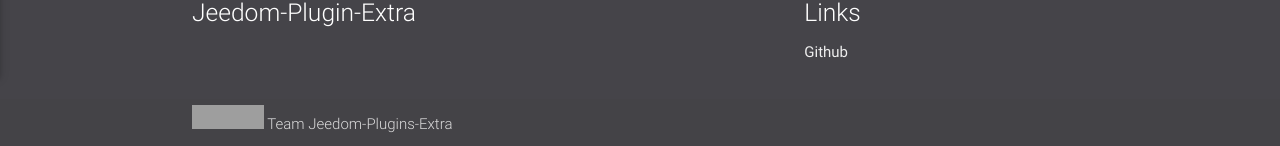
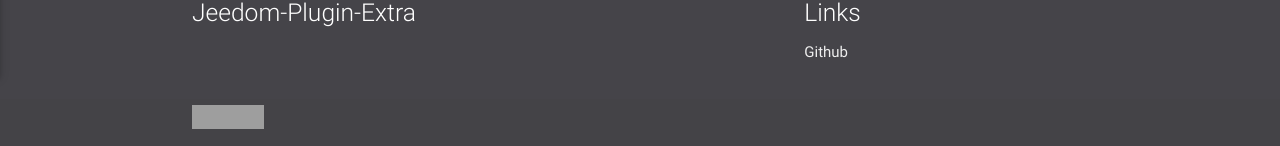
Before and after one commit to NextDom/NextDom.github.io, a Jekyll site: the page index.html, which Jekyll copies as it is, in a window 1280 px wide. Shown: the part 883-1029 px from the top of the page. Built offline with Jekyll 4.4.1, drawn with Linux system fonts in a browser that asks for light colours; nearby versions of some CDN libraries; grey boxes are pictures that could not be loaded.

Commit message:
Update index.html

```diff
--- a/index.html
+++ b/index.html
@@ -182,7 +182,7 @@
           </div>
           <div class="footer-copyright">
             <div class="container">
-            <a href="https://creativecommons.org/licenses/by-sa/4.0/"><img src="https://creativecommons.org/images/deed/cc_blue_x2.png" height="24px" width="24px"><img src="https://creativecommons.org/images/deed/attribution_icon_blue_x2.png" height="24px" width="24px"><img src="https://creativecommons.org/images/deed/sa_blue_x2.png" height="24px" width="24px"></a> Team Jeedom-Plugins-Extra
+            <a href="https://creativecommons.org/licenses/by-sa/4.0/"><img src="https://creativecommons.org/images/deed/cc_blue_x2.png" height="24px" width="24px"><img src="https://creativecommons.org/images/deed/attribution_icon_blue_x2.png" height="24px" width="24px"><img src="https://creativecommons.org/images/deed/sa_blue_x2.png" height="24px" width="24px"></a>
             </div>
           </div>
         </footer>
```
